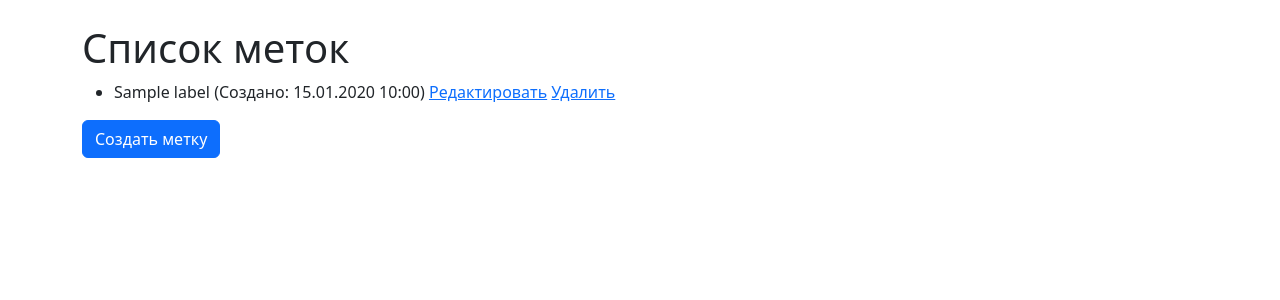
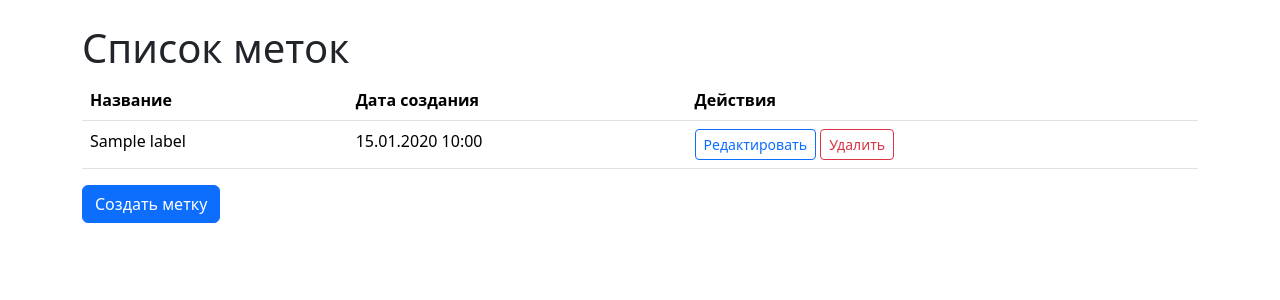
Before and after one commit to Knyazev782/python-project-52, a Django app: page /labels/ in a window 1280 px wide. Shown: the part 56-356 px from the top of the page. Run offline with Django 5.2, Linux system fonts and the light colour scheme; a user stored in the database is signed in; tables that the repository leaves empty hold one stand-in row (values such as "Sample post"); one stand-in notice (Sample message) is shown; some libraries are stand-ins or nearby versions.

Commit message:
изменил шаблон label_list

```diff
--- a/task_manager/labels/templates/labels/label_list.html
+++ b/task_manager/labels/templates/labels/label_list.html
@@ -3,21 +3,37 @@
 
 {% block content %}
 <h1>Список меток</h1>
+{% if messages %}
+    {% bootstrap_messages %}
+{% endif %}
 {% if object_list %}
-    <ul>
+    <table class="table">
+        <thead>
+            <tr>
+                <th>Название</th>
+                <th>Дата создания</th>
+                <th>Действия</th>
+            </tr>
+        </thead>
+        <tbody>
             {% for label in object_list %}
-        <li>
-          {{ label.name }} (Создано: {{ label.created_at|date:"d.m.Y H:i" }})
-          <a href="{% url 'label_update' label.pk %}">Редактировать</a>
-          <a href="{% url 'label_delete' label.pk %}">Удалить</a>
-        </li>
+            <tr>
+                <td>{{ label.name }}</td>
+                <td>{{ label.created_at|date:"d.m.Y H:i" }}</td>
+                <td>
+                    <a href="{% url 'label_update' label.pk %}" class="btn btn-outline-primary btn-sm">Редактировать</a>
+                    <a href="{% url 'label_delete' label.pk %}" class="btn btn-outline-danger btn-sm">Удалить</a>
+                </td>
+            </tr>
             {% empty %}
-        <li>Нет меток.</li>
+            <tr>
+                <td colspan="3">Нет меток.</td>
+            </tr>
             {% endfor %}
-    </ul>
+        </tbody>
+    </table>
 {% else %}
     <p>Нет меток.</p>
 {% endif %}
 <a href="{% url 'label_create' %}" class="btn btn-primary">Создать метку</a>
-  {% bootstrap_messages %}
 {% endblock %}
```
Lines whose indentation alone changed are shown as unchanged.
